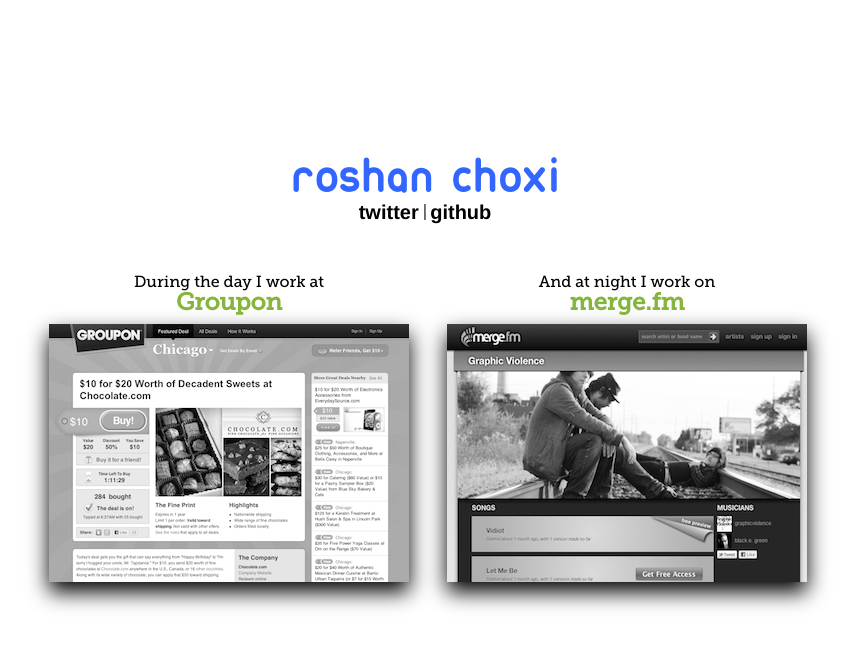
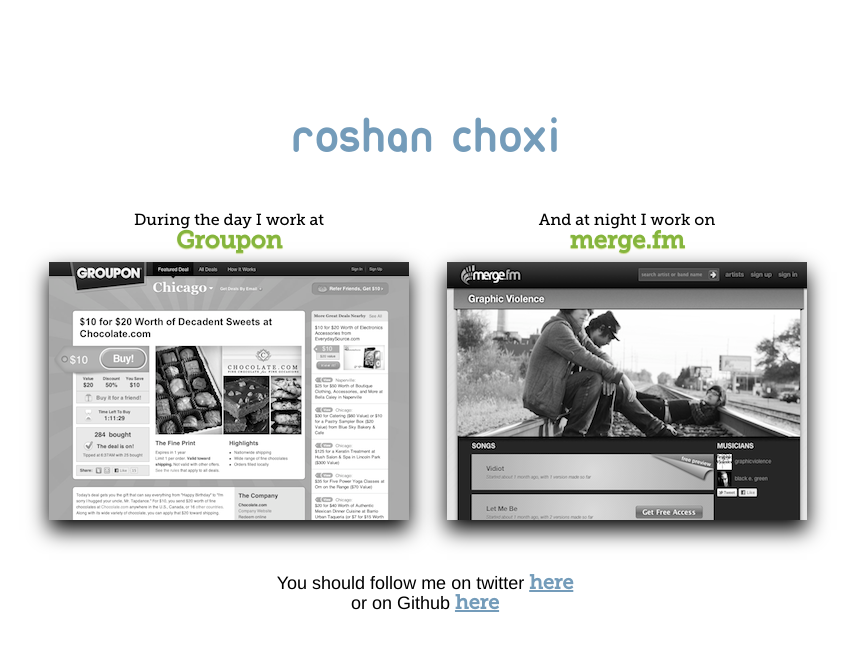
Before and after one commit to choxi/choxi.github.com, a Jekyll site: the page built from index.html, in a window 1280 px wide. Shown: the top 651 px of the page, without its empty margins (215-1070 px from the left). Built offline with Jekyll 4.4.1, drawn with Linux system fonts in a browser that asks for light colours; nearby versions of some CDN libraries; some web fonts are replaced.

Commit message:
moved social links to the bottom

```diff
--- a/_includes/header.html
+++ b/_includes/header.html
@@ -1,8 +1,3 @@
 <h1>
   Roshan Choxi
 </h1>
-
-<ul id="social_links">
-  <li> <a href="http://twitter.com/choxi">twitter</a> |</li>
-  <li> <a href="http://github.com/choxi">github</a></li>
-</ul>
--- a/css/main.css
+++ b/css/main.css
@@ -69,9 +69,10 @@
 
 a {
   text-decoration: none;
-  font-weight: bold; }
+  font-weight: bold;
+  color: #749cba; }
   a:hover {
-    color: #668cff; }
+    color: #96b4cb; }
 
 .primary_font, h1 {
   font-family: Ubuntu-Title, Helvetica Neue, Helvetica, arial, sans-serif; }
@@ -80,7 +81,7 @@
   font-family: Melbourne, Helvetica Neue, Helvetica, arial, sans-serif; }
 
 h1 {
-  color: #3366ff;
+  color: #749cba;
   font-size: 52px;
   text-transform: lowercase; }
 
@@ -92,7 +93,7 @@
 
 #container {
   width: 800px;
-  margin: 150px auto; }
+  margin: 110px auto; }
 
 #header {
   margin-top: 8px;
@@ -112,7 +113,7 @@
 
 #projects {
   width: 100%;
-  height: 200px; }
+  height: 360px; }
   #projects #groupon, #projects #mergefm {
     float: left;
     width: 360px;
@@ -123,7 +124,8 @@
       font-family: Museo Slab; }
       #projects #groupon .caption .company, #projects #mergefm .caption .company {
         color: #85b53d;
-        font-size: 24px; }
+        font-size: 24px;
+        text-shadow: #c8d885 0px 1px 1px; }
         #projects #groupon .caption .company:hover, #projects #mergefm .caption .company:hover {
           color: #9dc85d; }
     #projects #groupon .graphic, #projects #mergefm .graphic {
@@ -137,18 +139,25 @@
   #projects #groupon .graphic {
     background-image: url("/images/groupon_desat.png"); }
     #projects #groupon .graphic:hover {
-      -webkit-transition: background-image 1s linear;
       background-image: url("/images/groupon.png"); }
   #projects #mergefm .graphic {
     background-image: url("/images/mergefm_desat.png"); }
     #projects #mergefm .graphic:hover {
       background-image: url("/images/mergefm.png"); }
 
+#follow_me {
+  font-size: 18px;
+  text-align: center; }
+  #follow_me a {
+    font-family: Museo Slab;
+    font-size: 20px;
+    text-decoration: underline; }
+
 .post {
   padding: 10px 0 70px 0;
   border-top: 1px solid black; }
   .post .title {
     font-weight: bold;
-    color: #fa3834;
+    color: #749cba;
     font-size: 36px;
     margin-bottom: 25px; }
--- a/index.html
+++ b/index.html
@@ -13,3 +13,7 @@
     <a href="http://merge.fm"><div class="graphic"></div></a>
   </div>
 </div>
+<div id="follow_me">
+  <p>You should follow me on twitter <a href="http://twitter.com/choxi">here</a></p>
+  <p>or on Github <a href="http://github.com/choxi">here</a></p>
+</div>
```
Also changed, not shown: sass/main.sass (+15 -6 lines), 1 other file.
